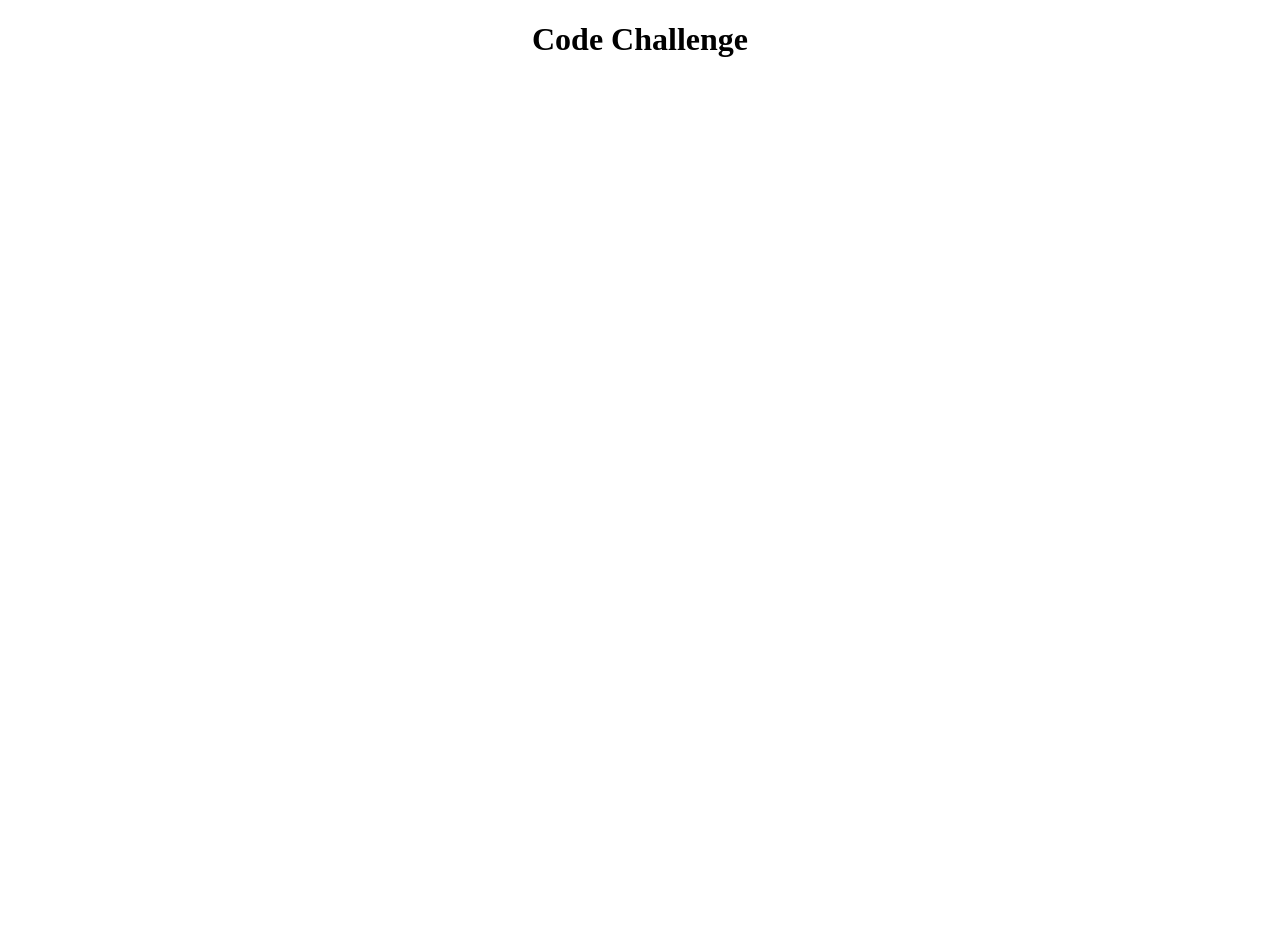
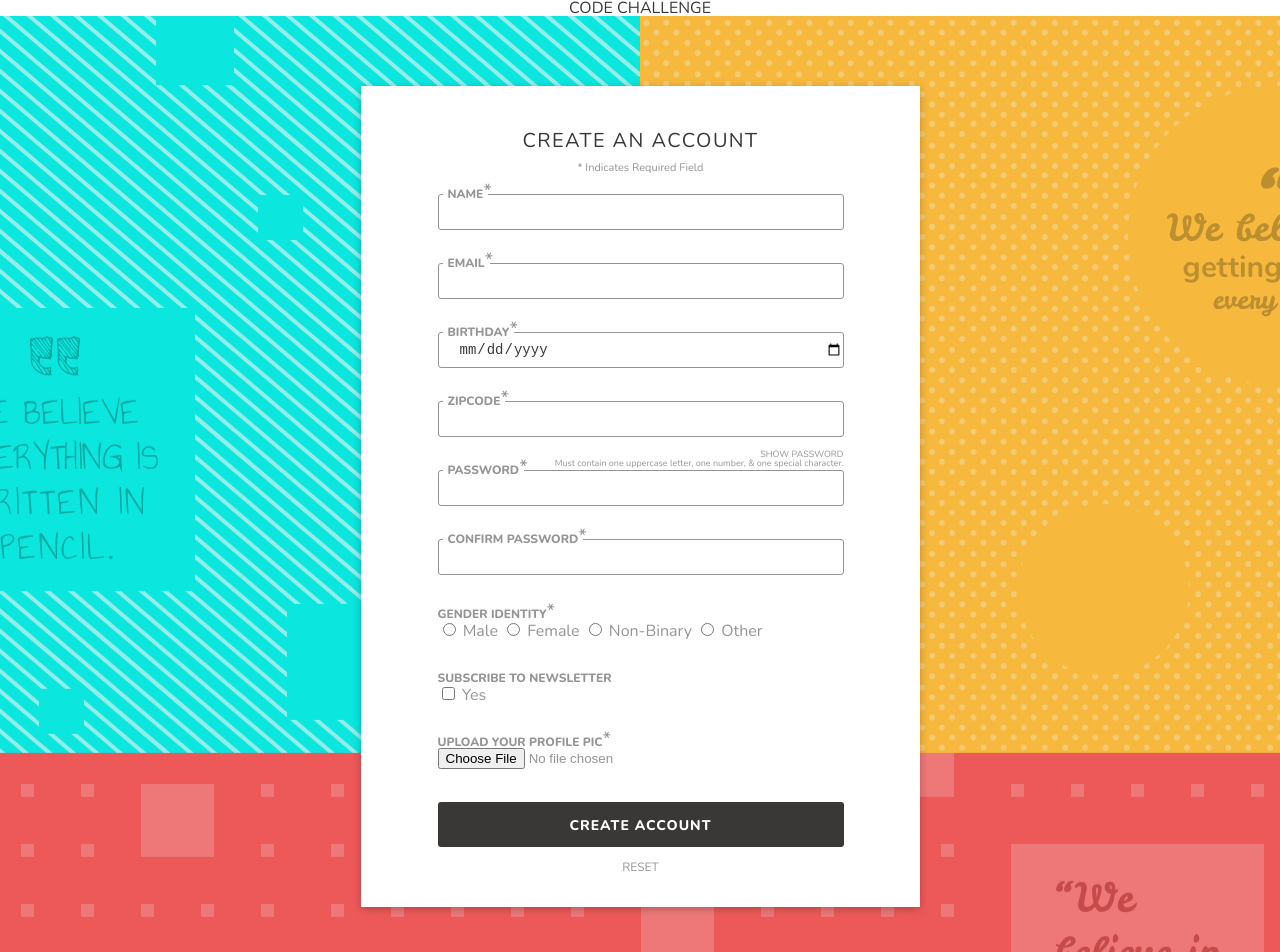
Before and after one commit to Magellanarts/HE-Code-Challenge, a Vue app: page / in a window 1280 px wide. Shown: the top 952 px of the page. Before the commit the page ends 800 px from the top, so only its background shows below. Built offline with nearby package versions, Linux system fonts and the light colour scheme.

Commit message:
got basic page structure in place. built form and began styling

```diff
--- a/src/App.vue
+++ b/src/App.vue
@@ -1,7 +1,7 @@
 <template>
   <div id="app">
     <the-header />
-    <main>
+    <main class="l-main-content">
       <router-view/>
     </main>
   </div>
@@ -16,3 +16,11 @@ export default {
   },
 };
 </script>
+
+<style lang="scss" scoped>
+.l-main-content {
+  padding: 70px 0;
+  background: url('./assets/images/bg--desktop.jpg');
+  background-position: center top;
+}
+</style>
--- /dev/null
+++ b/src/assets/style/global.scss
@@ -0,0 +1,56 @@
+@import url('https://fonts.googleapis.com/css?family=Merriweather|Nunito:400,800');
+
+/* http://meyerweb.com/eric/tools/css/reset/
+   v2.0 | 20110126
+   License: none (public domain)
+*/
+
+html, body, div, span, applet, object, iframe,
+h1, h2, h3, h4, h5, h6, p, blockquote, pre,
+a, abbr, acronym, address, big, cite, code,
+del, dfn, em, img, ins, kbd, q, s, samp,
+small, strike, strong, sub, sup, tt, var,
+b, u, i, center,
+dl, dt, dd, ol, ul, li,
+fieldset, form, label, legend,
+table, caption, tbody, tfoot, thead, tr, th, td,
+article, aside, canvas, details, embed,
+figure, figcaption, footer, header, hgroup,
+menu, nav, output, ruby, section, summary,
+time, mark, audio, video {
+	margin: 0;
+	padding: 0;
+	border: 0;
+	font-size: 100%;
+	font: inherit;
+	vertical-align: baseline;
+}
+/* HTML5 display-role reset for older browsers */
+article, aside, details, figcaption, figure,
+footer, header, hgroup, menu, nav, section {
+	display: block;
+}
+body {
+	line-height: 1;
+  font-family: 'Nunito';
+  color: #949494;
+}
+ol, ul {
+	list-style: none;
+}
+blockquote, q {
+	quotes: none;
+}
+blockquote:before, blockquote:after,
+q:before, q:after {
+	content: '';
+	content: none;
+}
+table {
+	border-collapse: collapse;
+	border-spacing: 0;
+}
+
+button {
+  -webkit-appearance: none !important;
+}
--- a/src/components/TheHeader.vue
+++ b/src/components/TheHeader.vue
@@ -13,5 +13,9 @@ export default {
 <style lang="scss">
 h1 {
   text-align: center;
+  text-transform: uppercase;
+  font-size: 36px;
+  font-weight: 800;
+  color: #3a3737;
 }
 </style>
--- a/src/main.js
+++ b/src/main.js
@@ -4,6 +4,8 @@ import router from './router';
 
 Vue.config.productionTip = false;
 
+require('@/assets/style/global.scss');
+
 new Vue({
   router,
   render: h => h(App),
--- a/src/views/Home.vue
+++ b/src/views/Home.vue
@@ -1,13 +1,255 @@
 <template>
   <div>
+    <section class="l-content-container">
+      <header class="c-content-header">
+        <h2>Create an Account</h2>
+
+        <div class="c-content-header__note">* Indicates Required Field</div>
+      </header>
+
+      <form class="c-account-form">
+        <div class="c-account-form__field">
+          <label class="c-account-form__label c-account-form__label--positioned" for="name">Name<sup>*</sup></label>
+          <input class="c-account-form__text-input" type="text" name="name" id="name" />
+        </div>
+
+        <div class="c-account-form__field">
+          <label class="c-account-form__label c-account-form__label--positioned" for="email">Email<sup>*</sup></label>
+          <input class="c-account-form__text-input" type="email" name="email" id="email" />
+        </div>
+
+        <div class="c-account-form__field">
+          <label class="c-account-form__label c-account-form__label--positioned" for="birthday">Birthday<sup>*</sup></label>
+          <input class="c-account-form__text-input" type="date" name="birthday" id="birthday" />
+        </div>
+
+        <div class="c-account-form__field">
+          <label class="c-account-form__label c-account-form__label--positioned" for="zipcode">Zipcode<sup>*</sup></label>
+          <input class="c-account-form__text-input" type="number" name="zipcode" id="zipcode" />
+        </div>
+
+        <div class="c-account-form__field">
+          <div class="c-account-form__field__meta">
+            <div class="c-account-form__field__action" @click="togglePasswordVisibility">SHOW PASSWORD</div>
+            <div class="c-account-form__field__note">Must contain one uppercase letter, one number, & one special character.</div>
+          </div>
+
+          <label class="c-account-form__label c-account-form__label--positioned" for="password">Password<sup>*</sup></label>
+          <input class="c-account-form__text-input" ref="password" type="password" name="password" id="password" />
+        </div>
+
+        <div class="c-account-form__field">
+          <label class="c-account-form__label c-account-form__label--positioned" for="confirm-password">Confirm Password<sup>*</sup></label>
+          <input class="c-account-form__text-input" type="password" name="confirm-password" id="confirm-password" />
+        </div>
+
+        <div class="c-account-form__field">
+          <label class="c-account-form__label" for="gender-identity">Gender Identity<sup>*</sup></label>
+
+          <label class="c-account-form__field__secondary-label" for="male">
+            <input type="radio" id="male" name="gender-identity" value="Male">
+            Male
+          </label>
+
+          <label class="c-account-form__field__secondary-label" for="female">
+            <input type="radio" id="female" name="gender-identity" value="Female">
+            Female
+          </label>
+
+          <label class="c-account-form__field__secondary-label" for="non-binary">
+            <input type="radio" name="gender-identity" id="non-binary" value="Non-Binary">
+            Non-Binary
+          </label>
+
+          <label class="c-account-form__field__secondary-label" for="other">
+            <input type="radio" name="gender-identity" id="other" value="Other">
+            Other
+          </label>
+        </div>
+
+        <div class="c-account-form__field">
+          <label class="c-account-form__label" for="newsletter">Subscribe to newsletter</label>
+
+          <label class="c-account-form__field__secondary-label">
+            <input type="checkbox" name="newsletter" id="newsletter">
+            Yes
+          </label>
+        </div>
+
+        <div class="c-account-form__field">
+          <label class="c-account-form__label" for="profile-pic">Upload Your Profile Pic<sup>*</sup></label>
+
+          <input type="file" name="profile-pic" id="profile-pic"/>
+        </div>
+
+        <div class="c-account-form__footer">
+          <button type="submit" class="c-account-form__submit-btn">Create Account</button>
+
+          <div>
+            <div class="c-account-form__reset-btn">Reset</div>
+          </div>
+        </div>
+      </form>
+    </section>
   </div>
 </template>
 
 <script>
-// @ is an alias to /src
-
-
 export default {
   name: 'home',
+  methods: {
+    togglePasswordVisibility() {
+      if (this.$refs.password.type === 'password') {
+        this.$refs.password.type = 'text';
+      } else {
+        this.$refs.password.type = 'password';
+      }
+    },
+  },
 };
 </script>
+
+<style lang="scss" scoped>
+h2 {
+  text-transform: uppercase;
+  font: 20px/1.15 'Nunito';
+  letter-spacing: 1.43px;
+  color: #3a3737;
+  margin-bottom: 9px;
+}
+
+.l-content-container {
+  background: #fff;
+  max-width: 559px;
+  width: 90%;
+  margin: 0 auto;
+  box-shadow: 0 2px 8px 0 rgba(0, 0, 0, 0.25);
+  box-sizing: border-box;
+  padding: 43px 76px 32px 77px;
+}
+
+.c-content-header {
+  text-align: center;
+  margin-bottom: 20px;
+
+  &__note {
+    font: 11px/1.2 'Nunito';
+  }
+}
+
+.c-account-form {
+  &__field {
+    margin-bottom: 33px;
+    position: relative;
+
+    &__meta {
+      position: absolute;
+      top: -20px;
+      right: 0;
+      text-align: right;
+      font-size: 9px;
+    }
+
+    &__action {
+      cursor: pointer;
+      text-transform: uppercase;
+
+      &:hover {
+        color: #3a3737;
+      }
+    }
+  }
+
+  &__label {
+    text-transform: uppercase;
+    font-size: 12px;
+    font-weight: 800;
+    display: block;
+
+    sup {
+      font-size: 19px;
+      position: absolute;
+      top: -6px;
+      font-weight: 400;
+    }
+
+    &--positioned {
+      position: absolute;
+      padding: 0 5px;
+      top: -6px;
+      left: 5px;
+      background: #fff;
+    }
+  }
+
+  &__text-input {
+    display: block;
+    border-radius: 3px;
+    border: solid 1px #949494;
+    height: 36px;
+    width: 100%;
+    box-sizing: border-box;
+    padding-left: 20px;
+    font-size: 14px;
+    color: #3a3737;
+    outline: none;
+    transition: .125s ease-in;
+
+    &:hover {
+      box-shadow: inset 0 0 0 1px #949494;
+    }
+
+    &:focus {
+      border-color: #f6b93d;
+      box-shadow: inset 0 0 0 1px #f6b93d;
+    }
+
+    &.error {
+      border-color: #ec5959;
+      box-shadow: inset 0 0 0 1px #ec5959;
+    }
+  }
+
+  &__footer {
+    text-align: center;
+  }
+
+  &__submit-btn {
+    border: none;
+    background-color: #3a3737;
+    border-radius: 3px;
+    width: 100%;
+    height: 45px;
+    font: 800 14px/45px 'Nunito';
+    letter-spacing: 1px;
+    color: #fff;
+    text-transform: uppercase;
+    text-align: center;
+    margin-bottom: 11px;
+    cursor: pointer;
+    outline: none;
+    transition: .125s ease-in;
+
+    &:hover {
+      color: #ec5959;
+      background-image: linear-gradient(to bottom, #6c6868, #3a3737);
+    }
+  }
+
+  &__reset-btn {
+    display: inline-block;
+    text-align: center;
+    height: 16px;
+    width: 107px;
+    font: 12px/16px 'Nunito';
+    color: #949494;
+    text-transform: uppercase;
+    cursor: pointer;
+    transition: .125s ease-in;
+
+    &:hover {
+      color: #ec5959;
+    }
+  }
+}
+</style>
```
Also changed, not shown: src/assets/images/bg--desktop.jpg (added).
